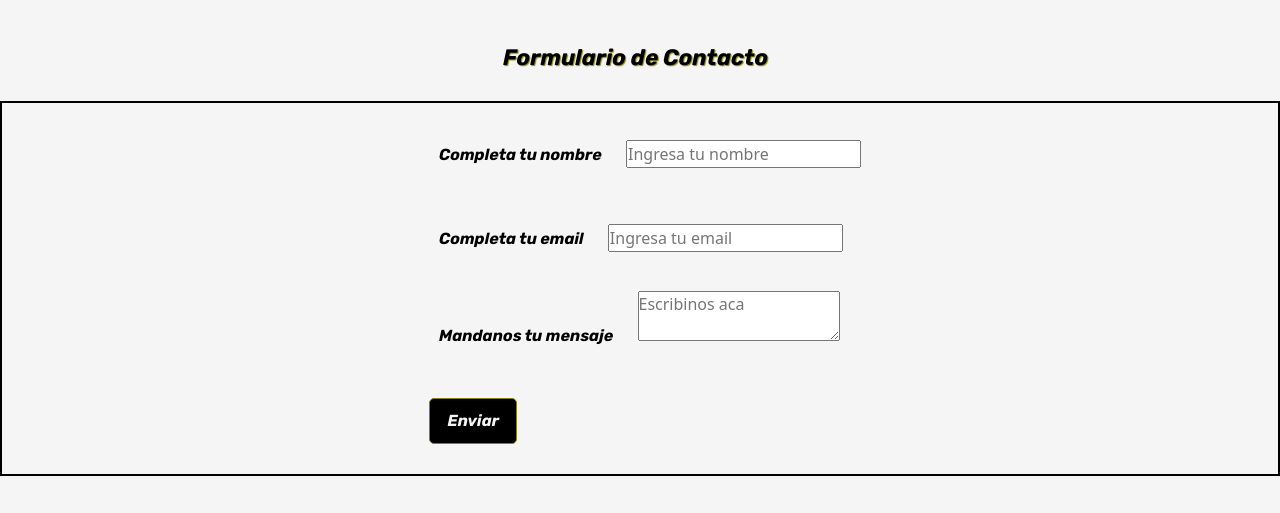
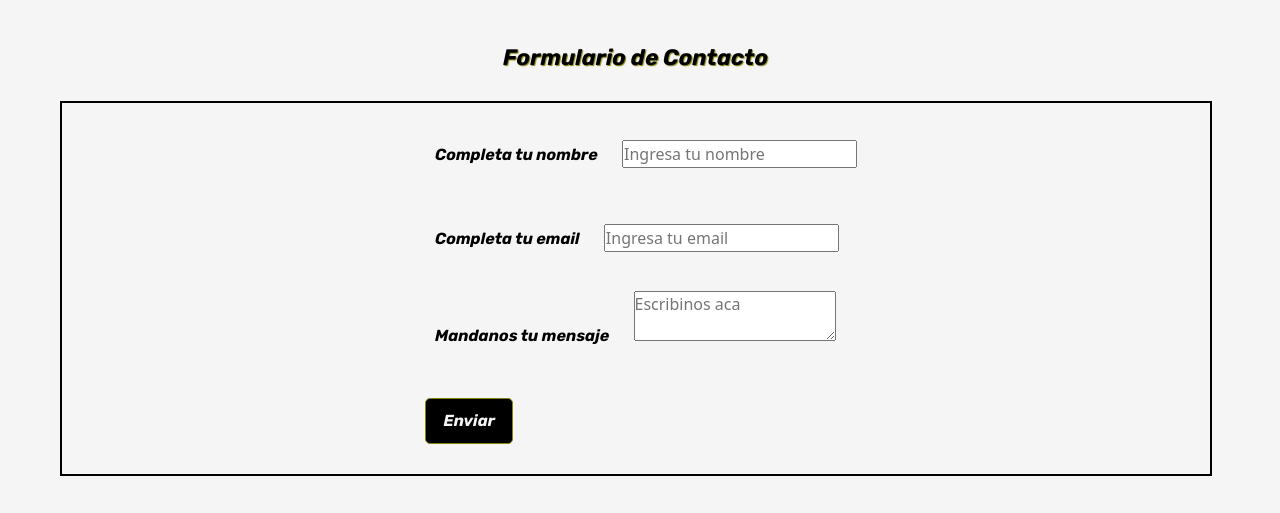
Before and after one commit to Lucasg996/agregando-animaciones-, a website: page pages/contacto.html in a window 1280 px wide. Shown: the part 87-600 px from the top of the page. Drawn offline with nearby package versions, Linux system fonts and the light colour scheme.

Commit message:
tercera entrega de proyecto final cambio de estilos

```diff
--- a/scss/style.scss
+++ b/scss/style.scss
@@ -214,6 +214,8 @@ main{
     }
 
     form{
+        margin-left: 60px;
+        width: 90%;
         @include flex(flex, center);
         border: 2px solid black;
         fieldset{
```
Also changed, not shown: css/main.css.
